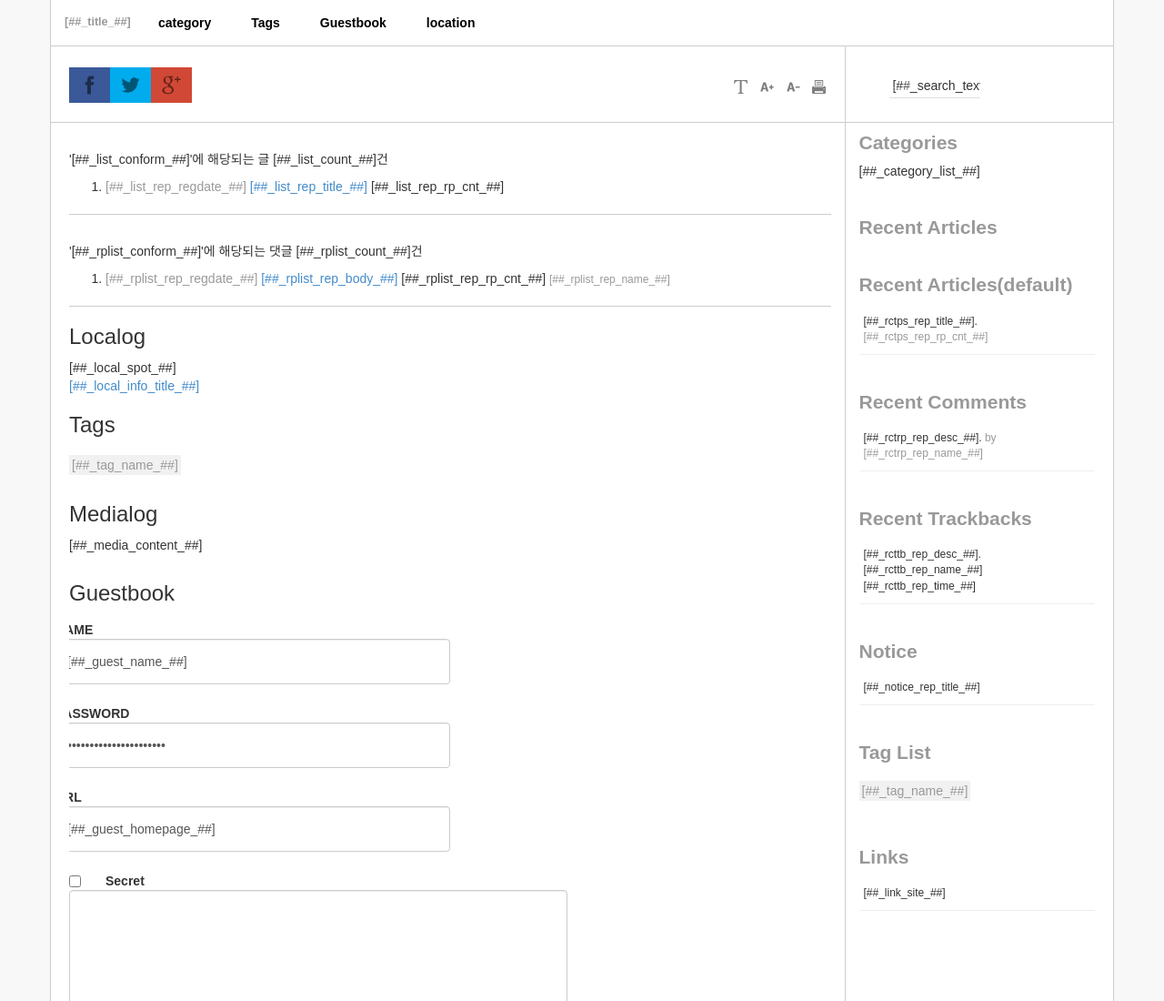
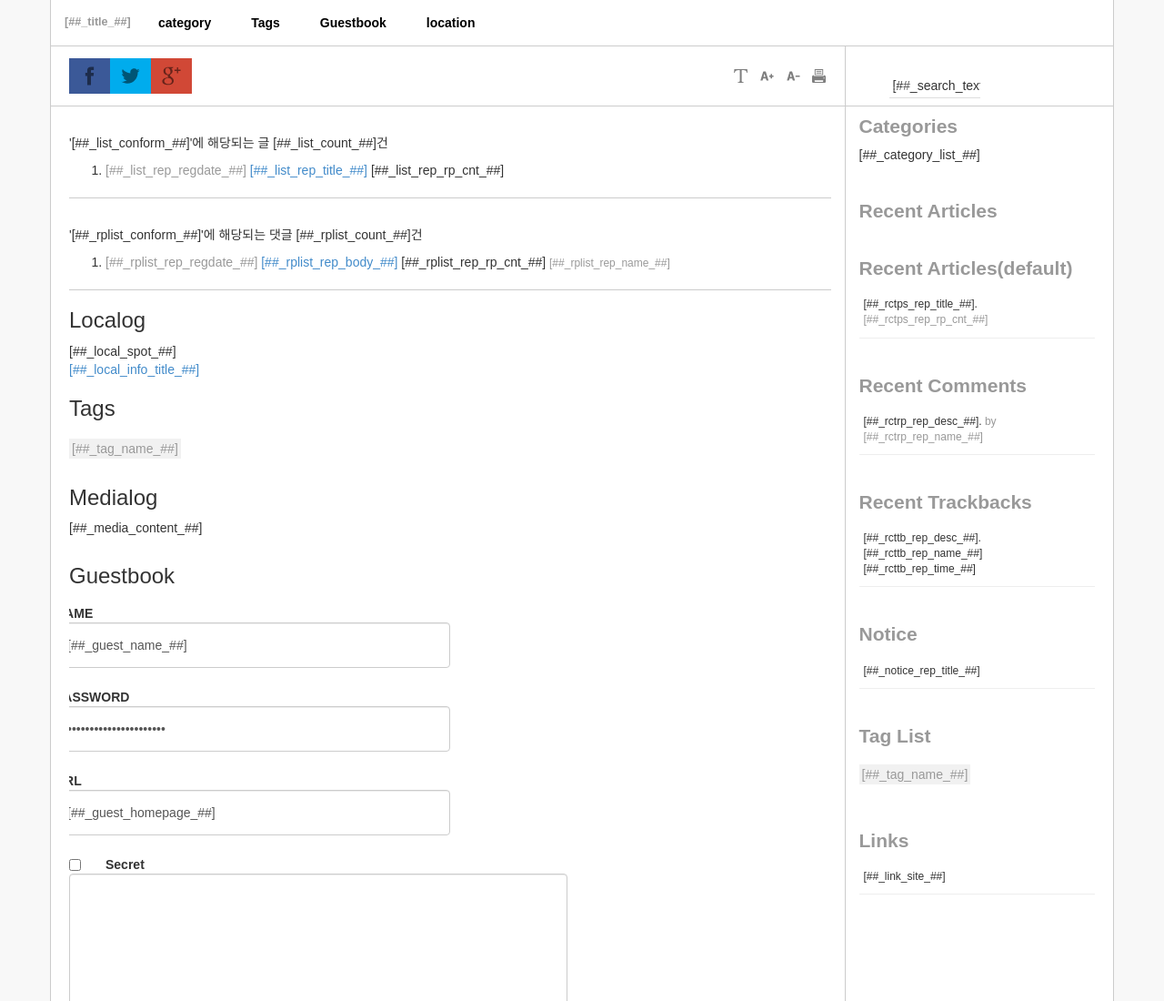
Before and after one commit to yongwanee/tistory-spidersweb, a website: page skin.html in a window 1280 px wide. Shown: the top 1100 px of the page at 91% size. Drawn offline with nearby package versions, Linux system fonts and the light colour scheme; a script that the page names is missing.

Commit message:
remove social-group

```diff
--- a/skin.html
+++ b/skin.html
@@ -75,7 +75,7 @@
 <section class="container skeleton-mid-banner">
 <div class="row">
 <div class="col-sm-9 mid-content">
-	<div class="row col-nospace social-group">
+	<div class="row col-nospace">
 		<div class="col-sm-8 social-link">
 			<ul>
 				<li><a href="#" onclick="javascript:window.open('https://www.facebook.com/sharer/sharer.php?u='+encodeURIComponent(document.URL)+'&t='+encodeURIComponent(document.title), 'facebooksharedialog', 'menubar=no,toolbar=no,resizable=yes,scrollbars=yes,height=300,width=600');return false;" target="_blank" alt="Share on Facebook" class="facebook-link"><span class="facebook-icon social-svgicon"></span></a></li>
```
